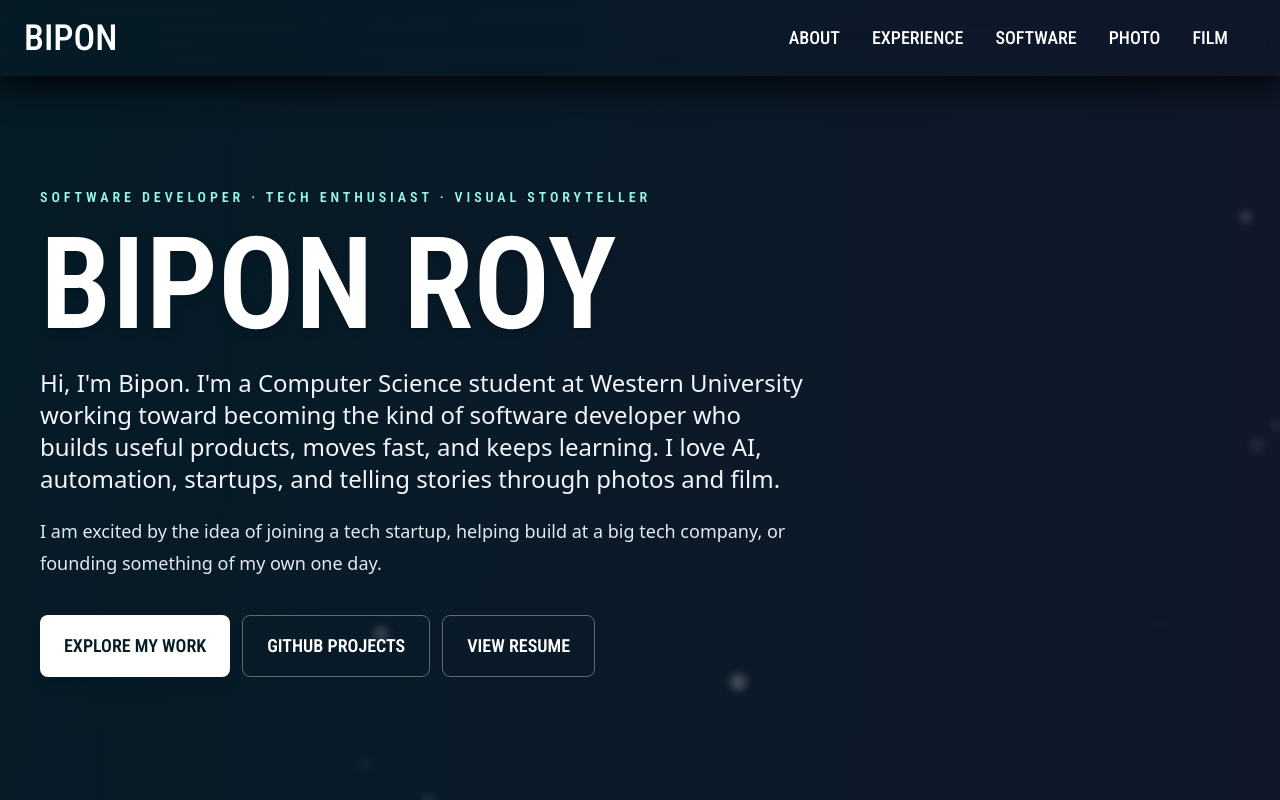
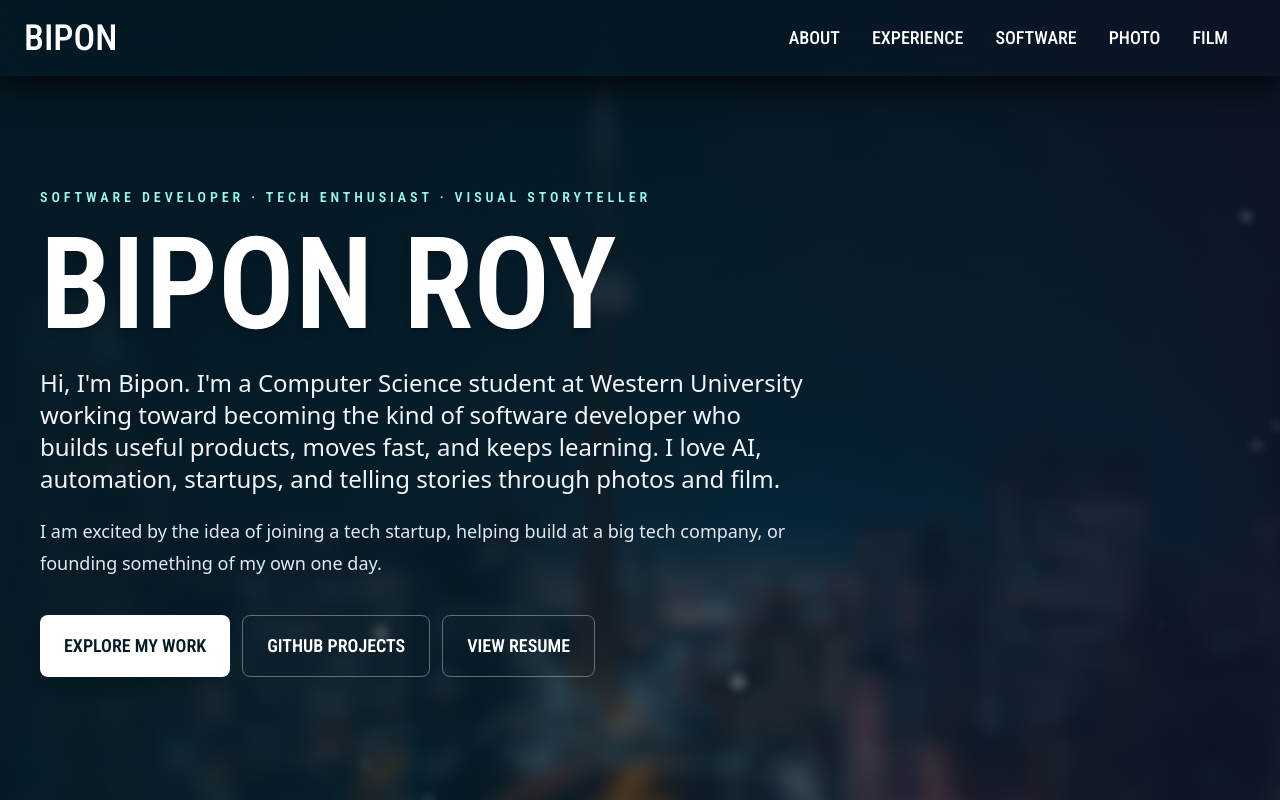
Before and after one commit to biponroy47/biponroy.com, a Vue app: page / in a window 1280 px wide. Shown: the top 800 px of the page. Built offline with nearby package versions, Linux system fonts and the light colour scheme.

Commit message:
Restore home hero background

```diff
--- a/src/components/Main.vue
+++ b/src/components/Main.vue
@@ -1,10 +1,13 @@
 <template>
   <section class="relative min-h-screen overflow-hidden bg-slate-950 shadow-xl">
-    <div
-      class="absolute inset-0 bg-[linear-gradient(120deg,#051b26_0%,#0f172a_48%,#111827_100%)]"
-    >
+    <div class="absolute inset-0">
+      <img
+        src="../assets/background.png"
+        alt="CN Tower skyline background"
+        class="h-full w-full object-cover opacity-75"
+      />
       <div
-        class="absolute inset-0 bg-[linear-gradient(90deg,rgba(5,27,38,0.9),rgba(5,27,38,0.48),rgba(15,23,42,0.76))]"
+        class="absolute inset-0 bg-[linear-gradient(90deg,rgba(5,27,38,0.92),rgba(5,27,38,0.58),rgba(15,23,42,0.78))]"
       ></div>
     </div>
 
```
